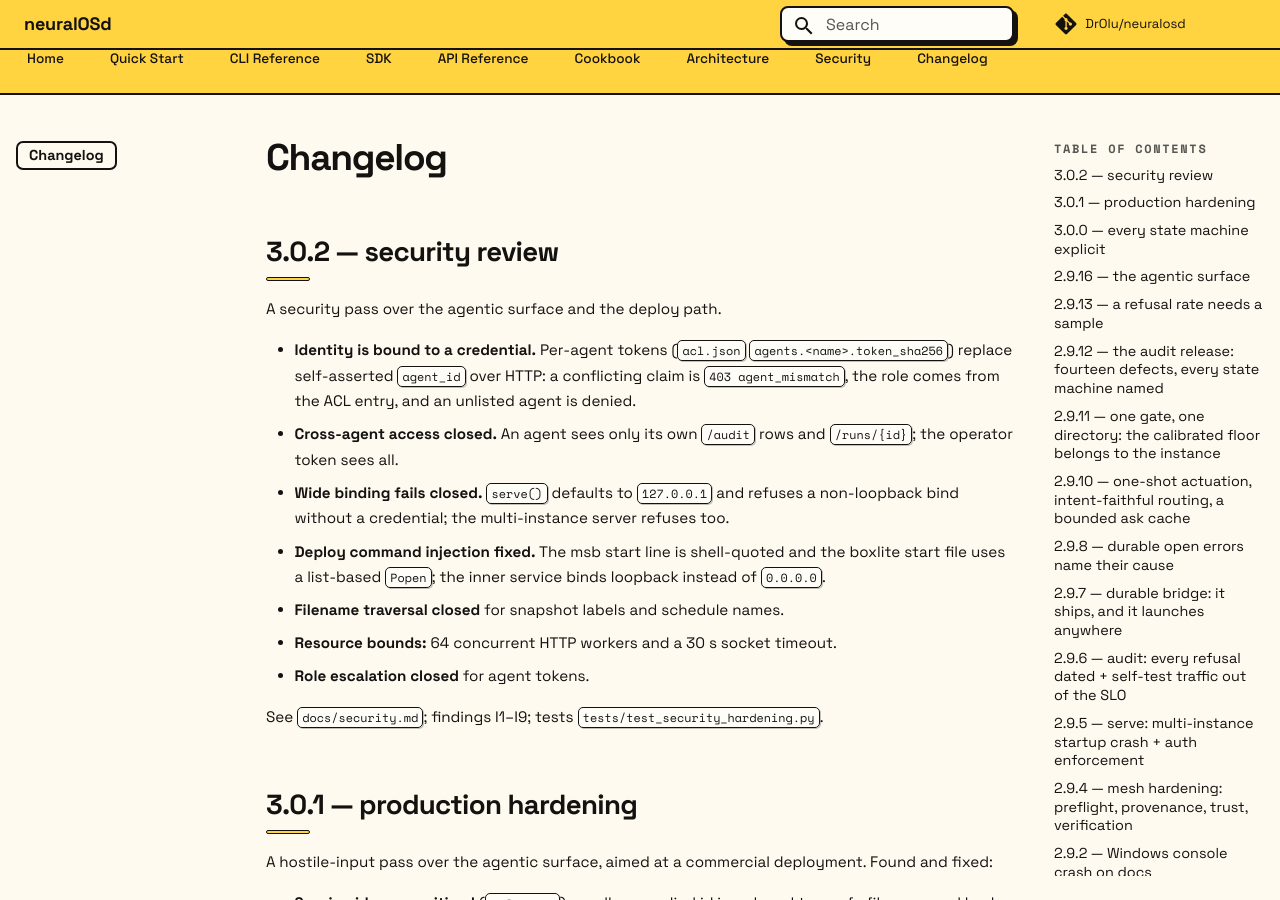
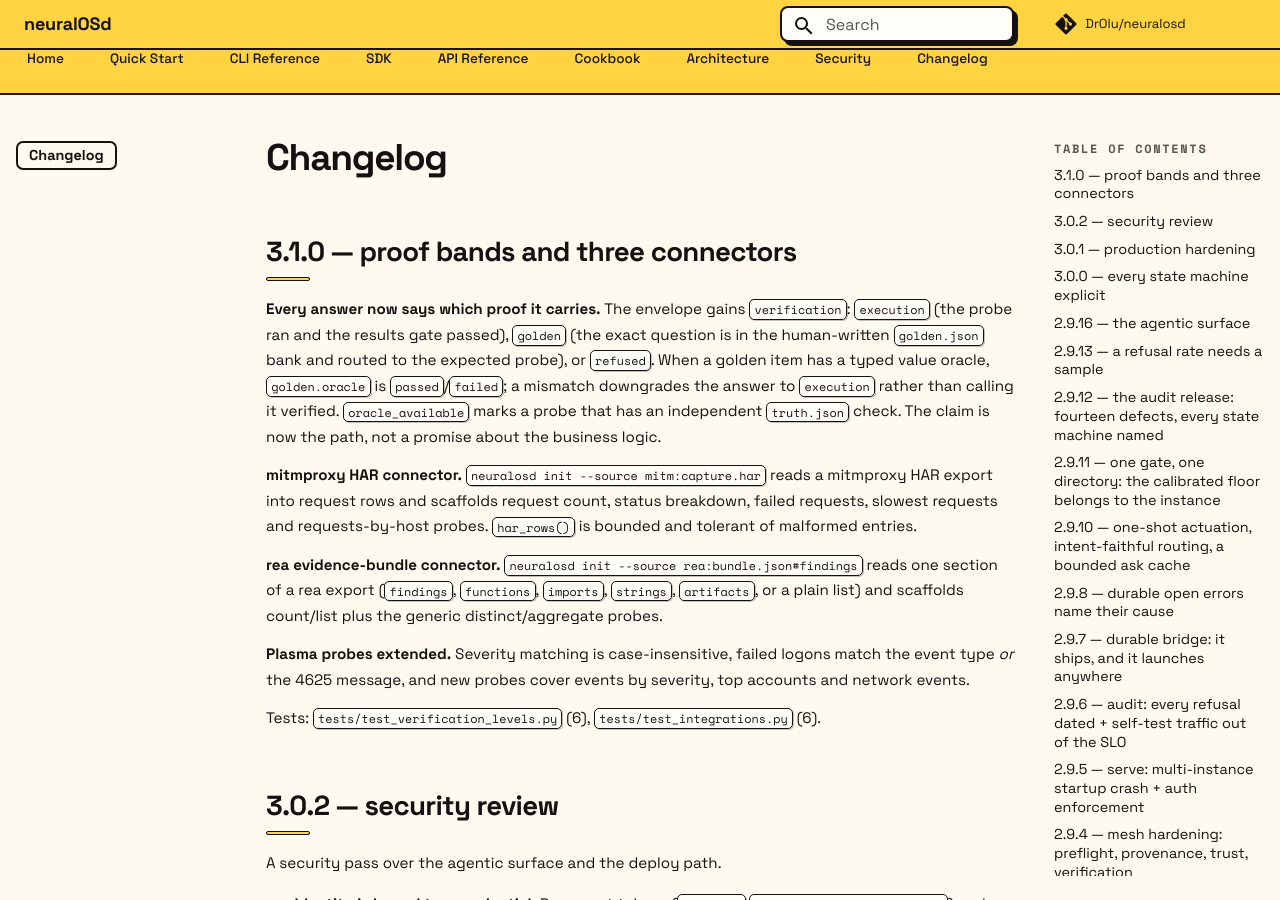
Before and after one commit to DrOlu/neuralosd, an MkDocs documentation site: the page built from docs/changelog.md, in a window 1280 px wide and 900 px high. Built offline with MkDocs 1.6.1 and Material for MkDocs 9.7.7, drawn with Linux system fonts in a browser that asks for light colours; comment, search, counter and statistics services are not loaded.

Commit message:
chore(release): 3.1.0

```diff
--- a/docs/changelog.md
+++ b/docs/changelog.md
@@ -1,4 +1,32 @@
 # Changelog
+
+## 3.1.0 — proof bands and three connectors
+
+**Every answer now says which proof it carries.** The envelope gains
+`verification`: `execution` (the probe ran and the results gate passed),
+`golden` (the exact question is in the human-written `golden.json` bank and
+routed to the expected probe), or `refused`. When a golden item has a typed
+value oracle, `golden.oracle` is `passed`/`failed`; a mismatch downgrades
+the answer to `execution` rather than calling it verified. `oracle_available`
+marks a probe that has an independent `truth.json` check. The claim is now
+the path, not a promise about the business logic.
+
+**mitmproxy HAR connector.** `neuralosd init --source mitm:capture.har`
+reads a mitmproxy HAR export into request rows and scaffolds request count,
+status breakdown, failed requests, slowest requests and requests-by-host
+probes. `har_rows()` is bounded and tolerant of malformed entries.
+
+**rea evidence-bundle connector.** `neuralosd init --source
+rea:bundle.json#findings` reads one section of a rea export (`findings`,
+`functions`, `imports`, `strings`, `artifacts`, or a plain list) and
+scaffolds count/list plus the generic distinct/aggregate probes.
+
+**Plasma probes extended.** Severity matching is case-insensitive, failed
+logons match the event type *or* the 4625 message, and new probes cover
+events by severity, top accounts and network events.
+
+Tests: `tests/test_verification_levels.py` (6), `tests/test_integrations.py`
+(6).
 
 ## 3.0.2 — security review
 
--- a/pyproject.toml
+++ b/pyproject.toml
@@ -4,7 +4,7 @@ build-backend = "setuptools.build_meta"
 
 [project]
 name = "neuralosd"
-version = "3.0.2"
+version = "3.1.0"
 description = "Deterministic-first agentic runtime — @probe framework, chain runner, meta-selector, HITL guardrails, MCP/OpenAPI exposure, and microVM sandbox backends (BoxLite / Microsandbox)"
 readme = "README.md"
 requires-python = ">=3.10"
--- a/src/neuralosd/__init__.py
+++ b/src/neuralosd/__init__.py
@@ -6,7 +6,7 @@ One pip install. Two sandbox backends (BoxLite, Microsandbox). Any data
 source. Offline. On CPU. With verification gates, audit trail, and
 deterministic routing.
 """
-__version__ = "3.0.2"
+__version__ = "3.1.0"
 
 _DOCS = {
     "usage": "neuralOS usage and operations guide",
```
Also changed, not shown: 1 other file.
